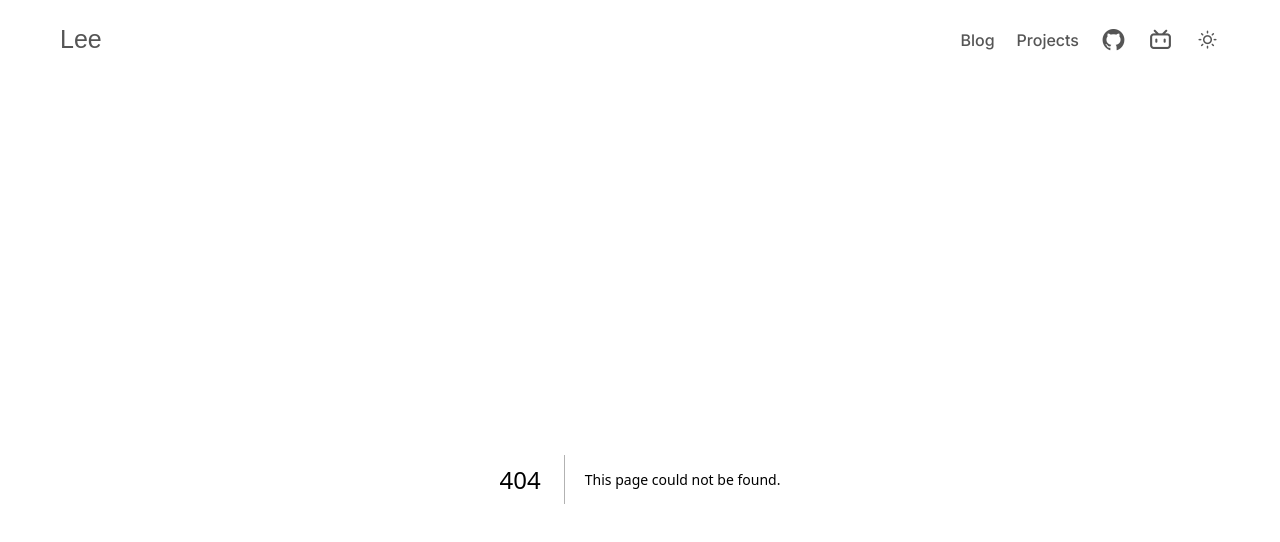
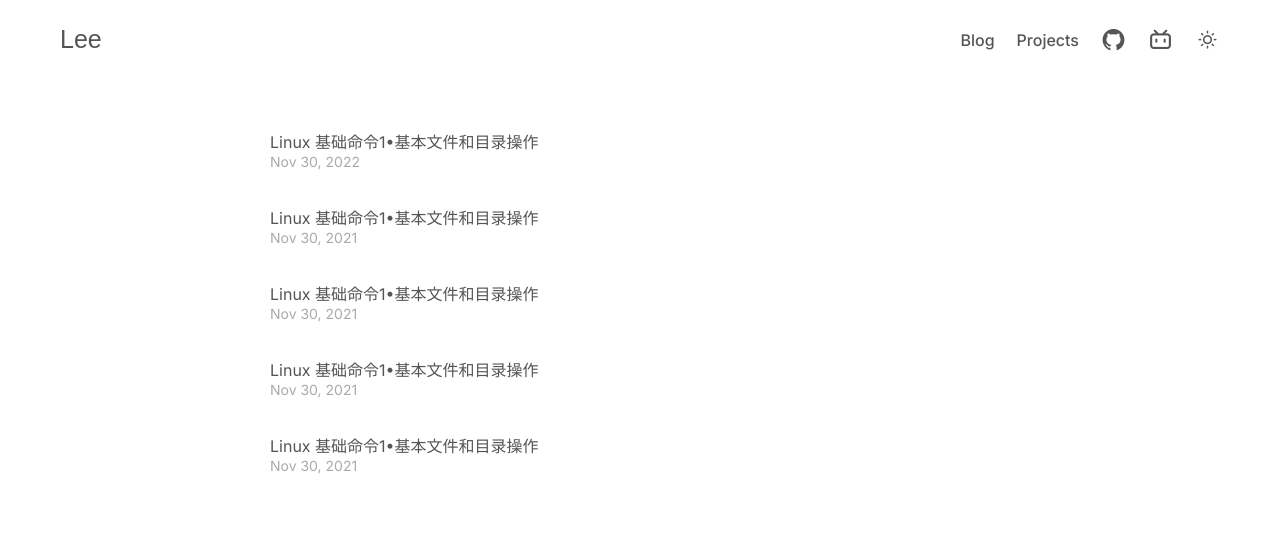
Before and after one commit to LeeZ1Q/portfolio, a Next.js app: page /blog in a window 1280 px wide. Before the commit this address had no page. Shown: the top 542 px of the page. Built offline with nearby package versions, Linux system fonts and the light colour scheme; a web font is replaced by a local one.

Commit message:
feat : blog sketch

```diff
--- /dev/null
+++ b/app/blog/page.js
@@ -0,0 +1,15 @@
+import Content from "../components/Blog/Content";
+
+export const metadata = {
+	title: `Lee's Blog`,
+};
+
+const blog = () => {
+	return (
+		<div>
+			<Content />
+		</div>
+	);
+};
+
+export default blog;
--- /dev/null
+++ b/app/components/Blog/Content.js
@@ -0,0 +1,31 @@
+import Wrapper from "../Wrapper";
+import Post from "./Post";
+
+const Content = () => {
+	return (
+		<Wrapper>
+			<Post
+				title="Linux 基础命令1•基本文件和目录操作"
+				date="Nov 30, 2022"
+			/>
+			<Post
+				title="Linux 基础命令1•基本文件和目录操作"
+				date="Nov 30, 2021"
+			/>
+			<Post
+				title="Linux 基础命令1•基本文件和目录操作"
+				date="Nov 30, 2021"
+			/>{" "}
+			<Post
+				title="Linux 基础命令1•基本文件和目录操作"
+				date="Nov 30, 2021"
+			/>{" "}
+			<Post
+				title="Linux 基础命令1•基本文件和目录操作"
+				date="Nov 30, 2021"
+			/>
+		</Wrapper>
+	);
+};
+
+export default Content;
--- /dev/null
+++ b/app/components/Blog/Post.js
@@ -0,0 +1,15 @@
+import styles from '../../styles/Post.module.css';
+import Link from 'next/link';
+
+const Post = ({ title, date }) => {
+  return (
+    <Link href='/blog'>
+      <div className={styles.post}>
+        <p className={styles.title}>{title}</p>
+        <p className={styles.date}>{date}</p>
+      </div>
+    </Link>
+  );
+};
+
+export default Post;
--- a/app/components/NavBar.js
+++ b/app/components/NavBar.js
@@ -12,7 +12,7 @@ const NavBar = () => {
 			</Link>
 			<nav className={styles.nav}>
 				{/* Mobile Icon */}
-				<Link href="/">
+				<Link href="/blog">
 					<span className={`iconfont ${styles.mobile} ${styles.icon}`}>
 						&#xe634;
 					</span>
@@ -25,7 +25,7 @@ const NavBar = () => {
 
 				{/* Laptop Link */}
 				<Link
-					href="/"
+					href="/blog"
 					className={`${styles.link} ${styles.laptop}`}
 				>
 					Blog
--- /dev/null
+++ b/app/styles/Post.module.css
@@ -0,0 +1,25 @@
+.post {
+  cursor: pointer;
+  margin-bottom: 35px;
+
+}
+
+.title {
+  font-size: 16px;
+  color: var(--element1);
+  transition: 0.3s;
+}
+
+.date {
+  font-size: 14px;
+  color: var(--element4);
+  transition: 0.3s;
+}
+
+.post:hover .title {
+  color: var(--element2);
+}
+
+.post:hover .date {
+  color: var(--element5);
+}
--- a/app/styles/global.css
+++ b/app/styles/global.css
@@ -44,6 +44,8 @@ a {
   --element1: #555555;
   --element2: #333333;
   --element3: #000000;
+  --element4: #aaaaaa;
+  --element5: #888888;
   --elementInverse: #eee;
   --primary: #01408e;
   --secondary: #3c5d5c;
@@ -58,6 +60,8 @@ a {
   --element1: #eeeeee;
   --element2: #dddddd;
   --element3: #cccccc;
+  --element4: #aaaaaa;
+  --element5: #888888;
   --elementInverse: #111;
   --primary: #8fceff;
   --secondary: #72faca;
```
